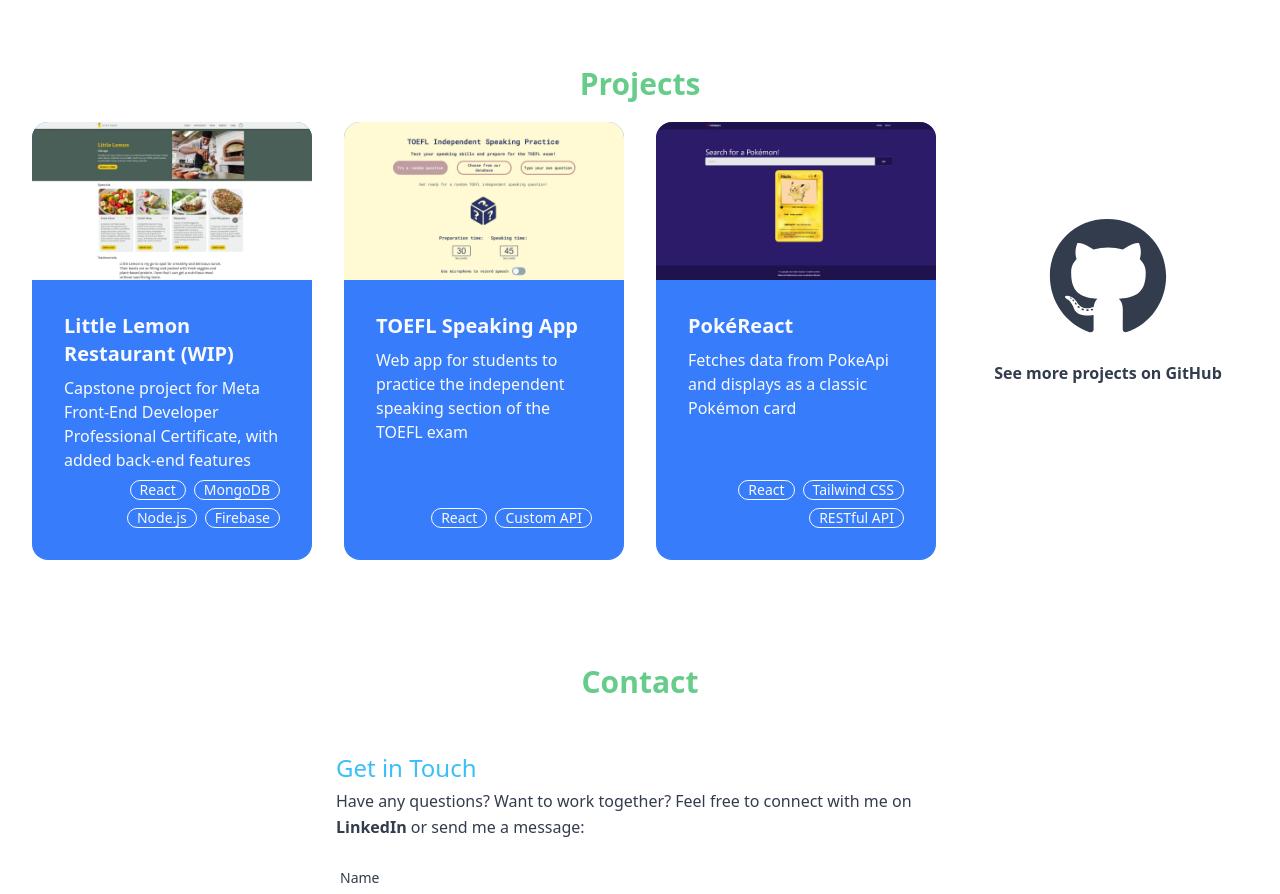
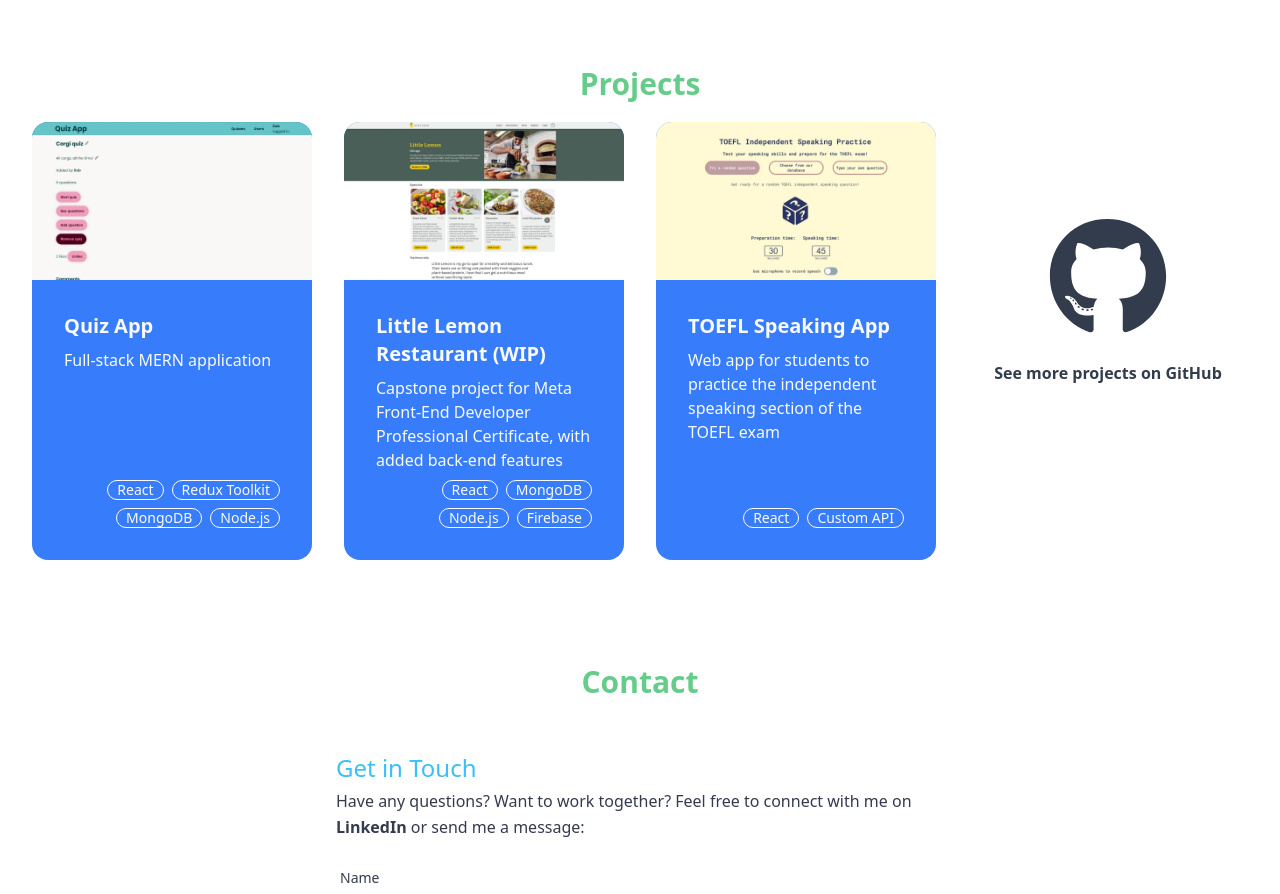
Before and after one commit to hummus-erectus/developerPortfolio, a React (Vite) app: page / in a window 1280 px wide. Shown: the part 1920-2814 px from the top of the page. Built offline with nearby package versions, Linux system fonts and the light colour scheme.

Commit message:
Add Project
Update with Quiz App project. Hide Pokemon project for the time being.

```diff
--- a/src/components/Projects.jsx
+++ b/src/components/Projects.jsx
@@ -1,11 +1,45 @@
 import toeflScreen from '../assets/toeflScreen.webp'
 import pokereactScreen from '../assets/pokereactScreen.webp'
 import lemonScreen from '../assets/lemonScreen.webp'
+import quizScreen from '../assets/quizScreen.webp'
 import { FaGithub } from "react-icons/fa"
 
 const projects = [
   {
     id: "project1",
+    image: quizScreen,
+    title: "Quiz App",
+    description: "Full-stack MERN application",
+    badges: ["React", "Redux Toolkit", "MongoDB", "Node.js"],
+    modalContent: (
+      <>
+        <h3 className="text-2xl font-bold text-center text-primary mb-10">Quiz App</h3>
+        <div className='grid lg:grid-cols-2 gap-8 mb-10'>
+          <div className='grid items-center justify-center'>
+            <h4 className="text-lg font-bold text-info">Brief</h4>
+            <p className="py-4">A web app for creating, editing and taking quizzes. Users can use voice commands to control the flow of the quiz.</p>
+            <a className="btn normal-case btn-primary w-48" href="https://quizapp.fly.dev/" target="_blank">Visit site</a>
+          </div>
+          <a href="https://quizapp.fly.dev/" target="_blank" className='order-first lg:order-last'>
+            <img className="drop-shadow-lg" src={quizScreen} alt="Quiz App"/>
+          </a>
+        </div>
+        <div>
+          <h4 className="text-lg font-bold text-info">Story</h4>
+          <p className="py-4">While studying for the Japanese Language Proficiency Test (JLPT) it occurred to me that it would be helpful to be able to test myself on questions from the exam while doing something else, such as housework. My solution was to build a web app that would allow users to take a quiz using their voice.
+          <br/><br/>
+          The actual quiz portion is very simple, presenting users with multiple-choice questions and tracking their scores. It is possible to display incorrectly-answered questions at the end of the quiz. I integrated the <code className='text-primary'>react-speech-recognition</code> node package to allow voice controls, though as of writing this functionality is only considered stable in the Chrome browser.
+          <br/><br/>
+          To handle the management of quizzes and users, I built a backend using <code className='text-primary'>Node.js</code>, <code className='text-primary'>Express</code> and <code className='text-primary'>MongoDB</code>. I created various endpoints to allow the addition, editing and deletion of quizzes and individual questions, plus a system for registering and logging in users. I also added the ability for users to 'like' quizzes and thus add them to their list of favorites.
+          <br/><br/>
+          The simple frontend uses <code className='text-primary'>styled-components</code> as a means of applying <code className='text-primary'>CSS</code>. I enjoyed experimenting with this approach and appreciated how it allows for modular design that groups form and function in an intuitive way. For advanced state management, such as tracking the logged-on user, I used <code className='text-primary'>Redux Toolkit</code>.
+          </p>
+        </div>
+      </>
+    ),
+  },
+  {
+    id: "project2",
     image: lemonScreen,
     title: "Little Lemon Restaurant (WIP)",
     description: "Capstone project for Meta Front-End Developer Professional Certificate, with added back-end features",
@@ -38,7 +72,7 @@ const projects = [
     ),
   },
   {
-    id: "project2",
+    id: "project3",
     image: toeflScreen,
     title: "TOEFL Speaking App",
     description: "Web app for students to practice the independent speaking section of the TOEFL exam",
@@ -69,38 +103,38 @@ const projects = [
       </>
     ),
   },
-  {
-    id: "project3",
-    image: pokereactScreen,
-    title: "PokéReact",
-    description: "Fetches data from PokeApi and displays as a classic Pokémon card",
-    badges: ["React", "Tailwind CSS", "RESTful API"],
-    modalContent: (
-      <>
-        <h3 className="text-2xl font-bold text-center text-primary mb-10">PokéReact</h3>
-        <div className='grid lg:grid-cols-2 gap-8 mb-10'>
-          <div className='grid items-center justify-center'>
-            <h4 className="text-lg font-bold text-info">Brief</h4>
-            <p className="py-4">A web app for practicing TOEFL independent speaking questions. The user can select a question from a list, choose a question at random, or input their own question. The question will appear on screen along with a &#40;customizable&#41; timer. Users have the option of allowing the app to access their microphone, recording their answer and displaying the three most recent recordings for them to download.</p>
-            <a className="btn normal-case btn-primary w-48" href="https://toefl-speaking.netlify.app/" target="_blank">Visit site</a>
-          </div>
-          <a href="https://toefl-speaking.netlify.app/" target="_blank" className='order-first lg:order-last'>
-            <img className="drop-shadow-lg" src={toeflScreen} alt="TOEFL Speaking App"/>
-          </a>
-        </div>
-        <div>
-          <h4 className="text-lg font-bold text-info">Story</h4>
-          <p className="py-4">As a TOEFL teacher, I often have students practice timed speaking exercises in the classroom, but the usual method of setting up a timer and writing a question on the board is inefficient. I wanted to create a tool that would allow teachers to use a classroom PC and projector to quickly load a question or compose their own.
-          <br/><br/>
-          As motivated students often ask how they can improve their speaking skills at home, I decided to extend the project so it would be student-friendly. I designed the interface to be simple to understand and use. I also added a 'tips' section to give students advice on how to complete the task.
-          <br/><br/>
-          I learned a lot through making this project. At first, refreshing the page when it displayed a question would return users to the question select page, requiring them to choose a question from scratch. I implemented <code className='text-primary'>react-router</code> to deal with this issue and allow back-button functionality. I also made use of <code className='text-primary'>session-storage</code> to keep the currently-selected question in memory.
-          <br/><br/>
-          To gain experience with APIs I choose to move the question data to a separate <code className='text-primary'>static API</code> that I could add questions to at a later date. I am currently in the process of increasing the number of stock questions by feeding appropriate prompts to <code className='text-primary'>ChatGPT</code> and curating the results.</p>
-        </div>
-      </>
-    ),
-  },
+  // {
+  //   id: "project4",
+  //   image: pokereactScreen,
+  //   title: "PokéReact",
+  //   description: "Fetches data from PokeApi and displays as a classic Pokémon card",
+  //   badges: ["React", "Tailwind CSS", "RESTful API"],
+  //   modalContent: (
+  //     <>
+  //       <h3 className="text-2xl font-bold text-center text-primary mb-10">PokéReact</h3>
+  //       <div className='grid lg:grid-cols-2 gap-8 mb-10'>
+  //         <div className='grid items-center justify-center'>
+  //           <h4 className="text-lg font-bold text-info">Brief</h4>
+  //           <p className="py-4">A web app for practicing TOEFL independent speaking questions. The user can select a question from a list, choose a question at random, or input their own question. The question will appear on screen along with a &#40;customizable&#41; timer. Users have the option of allowing the app to access their microphone, recording their answer and displaying the three most recent recordings for them to download.</p>
+  //           <a className="btn normal-case btn-primary w-48" href="https://toefl-speaking.netlify.app/" target="_blank">Visit site</a>
+  //         </div>
+  //         <a href="https://toefl-speaking.netlify.app/" target="_blank" className='order-first lg:order-last'>
+  //           <img className="drop-shadow-lg" src={toeflScreen} alt="TOEFL Speaking App"/>
+  //         </a>
+  //       </div>
+  //       <div>
+  //         <h4 className="text-lg font-bold text-info">Story</h4>
+  //         <p className="py-4">As a TOEFL teacher, I often have students practice timed speaking exercises in the classroom, but the usual method of setting up a timer and writing a question on the board is inefficient. I wanted to create a tool that would allow teachers to use a classroom PC and projector to quickly load a question or compose their own.
+  //         <br/><br/>
+  //         As motivated students often ask how they can improve their speaking skills at home, I decided to extend the project so it would be student-friendly. I designed the interface to be simple to understand and use. I also added a 'tips' section to give students advice on how to complete the task.
+  //         <br/><br/>
+  //         I learned a lot through making this project. At first, refreshing the page when it displayed a question would return users to the question select page, requiring them to choose a question from scratch. I implemented <code className='text-primary'>react-router</code> to deal with this issue and allow back-button functionality. I also made use of <code className='text-primary'>session-storage</code> to keep the currently-selected question in memory.
+  //         <br/><br/>
+  //         To gain experience with APIs I choose to move the question data to a separate <code className='text-primary'>static API</code> that I could add questions to at a later date. I am currently in the process of increasing the number of stock questions by feeding appropriate prompts to <code className='text-primary'>ChatGPT</code> and curating the results.</p>
+  //       </div>
+  //     </>
+  //   ),
+  // },
 ]
 
 function Project({ project }) {
```
Also changed, not shown: src/assets/quizScreen.webp (added).
